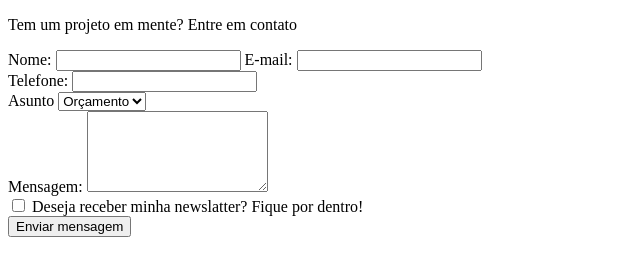
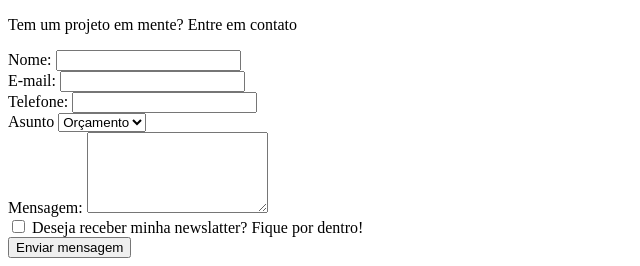
Before and after one commit to ramonmsantana/site, a plain HTML site: page index.html in a window 1280 px wide. Shown: the part 728-994 px from the top of the page, without its empty margins (0-640 px from the left). Before the commit the page ends 973 px from the top, so only its background shows below. Drawn offline with Linux system fonts and the light colour scheme.

Commit message:
Ajustando formulário

```diff
--- a/index.html
+++ b/index.html
@@ -80,7 +80,7 @@
             <form action="">
             <!-- A tag form é utilizada para adicionarmos formulários. Quando utilizada, a IDE já adiciona com oa atributo action, onde eu posso indicar para onde serão enviados os dados dos meus formulários -->
                 <label for="nome">Nome: </label>
-                <input type="text" id="nome" name="nome" required>
+                <input type="text" id="nome" name="nome" required> <br>
                 <!-- Com a tag label, adiciono o que aparecerá ao lado do campo onde o usuário adicionará os dados -->
                 <!-- No input, adiciono o campo para ele preenchar com os dados que solicito, onde nele, eu defino qual será tipo de dado que deve receber, seu id e seu nome, relacionando a label -->
                 <!-- O atributo required indica que este campo será um campo obrigaório -->
```
